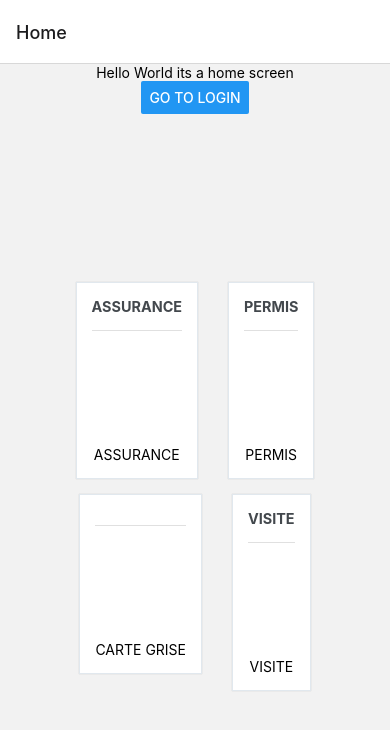
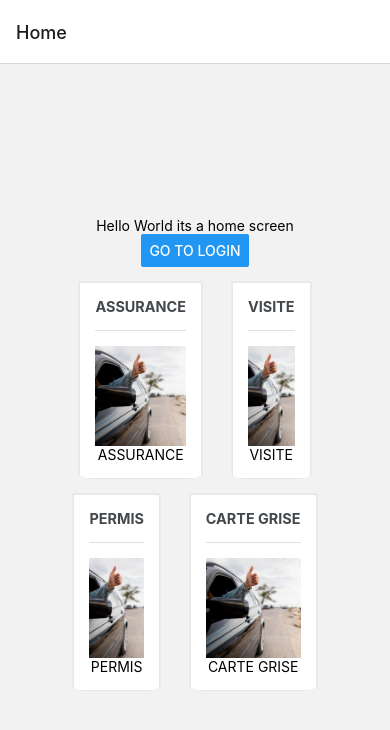
Before and after one commit to amira1811/Controle-routier, a React Native app: screen /Home in a window 390 px wide. Shown: the top 730 px of the page. Built offline with nearby package versions, Linux system fonts and the light colour scheme.

Commit message:
adding qr-code

```diff
--- a/components/Cards.js
+++ b/components/Cards.js
@@ -3,53 +3,10 @@ import { View, Text, StyleSheet, Image, TouchableOpacity } from 'react-native';
 import { Card, Icon } from '@rneui/base';
 
 
-export default function Cards(navigation) {
+export default function Cards() {
     return(
         <View style= {styles.container}>
-            <View style={{flexDirection: 'row'}}>
-                <TouchableOpacity onPress={() => navigation.navigate('Assurance')}>
-                    <Card containerStyle={{}} wrapperStyle={{}}>
-                        <Card.Title>ASSURANCE</Card.Title>
-                        <Card.Divider />
-                        <View style={{ position: "relative", alignItems: "center"}}>
-                            <Card.Image style = {styles.cardImage}  source={require('../assets/img1.jpg')} />
-                            <Text style={styles.text}>ASSURANCE</Text>
-                        </View>
-                    </Card>
-                </TouchableOpacity>
-                <TouchableOpacity onPress={() => navigation.navigate('Permis')}>
-                    <Card containerStyle={{}} wrapperStyle={{}}>
-                        <Card.Title>PERMIS</Card.Title>
-                        <Card.Divider />
-                        <View style={{ position: "relative", alignItems: "center" }} >
-                            <Card.Image style = {styles.cardImage} source={require('../assets/img1.jpg')} />
-                            <Text style={styles.text}>PERMIS</Text>
-                        </View>
-                    </Card>
-                </TouchableOpacity>
-            </View>
-            <View style={{flexDirection: 'row'}}>
-                <TouchableOpacity onPress={() => navigation.navigate('Carte Grise')}>
-                    <Card >
-                        <Card.Title></Card.Title>
-                        <Card.Divider />
-                        <View style={{ position: "relative", alignItems: "center"}}>
-                            <Card.Image style = {styles.cardImage} source={require('../assets/img1.jpg')}/>
-                            <Text style={styles.text}>CARTE GRISE</Text>
-                        </View>
-                    </Card>
-                </TouchableOpacity>
-                <TouchableOpacity onPress={ () => navigation.navigate ('Visite')}>
-                    <Card>
-                        <Card.Title>VISITE</Card.Title>
-                        <Card.Divider />
-                        <View style={{position: "relative", alignItems: "center"}} >
-                        <Card.Image style = {styles.cardImage} source={require('../assets/img1.jpg')} />
-                            <Text style={styles.text}>VISITE</Text>
-                            </View>
-                    </Card>
-                </TouchableOpacity>
-            </View>
+
         </View>
     )
 }
--- a/screens/AssurScreen.js
+++ b/screens/AssurScreen.js
@@ -1,11 +1,20 @@
 import React from "react";
-import { View, Text, StyleSheet } from 'react-native';
+import { View, Text, StyleSheet, Image, TouchableOpacity } from 'react-native';
+import { Card } from "react-native-elements";
 
 
 export default function AssurScreen() {
     return(
         <View style= { styles.container}>
             <Text style={styles.text}>Assurance Screen</Text>
+            <View>
+                <Card>
+                    <Image source={require('../assets/qr-code.jpg')} />
+                </Card>
+            </View>
+
+            <Text style={{color: 'blue', textDecorationLine: 'underline'}}>Renouveler son assurance</Text>
+
         </View>
     )
 }
--- a/screens/CGScreen.js
+++ b/screens/CGScreen.js
@@ -1,11 +1,16 @@
 import React from "react";
-import { View, Text, StyleSheet } from 'react-native';
-
+import { View, Text, StyleSheet, Image } from 'react-native';
+import { Card } from "react-native-elements";
 
 export default function CGScreen() {
     return(
         <View style= { styles.container}>
             <Text style={styles.text}>Carte Grise Screen</Text>
+            <View>
+                <Card>
+                    <Image source={require('../assets/qr-code.jpg')} />
+                </Card>
+            </View>
         </View>
     )
 }
--- a/screens/HomeScreen.js
+++ b/screens/HomeScreen.js
@@ -1,6 +1,6 @@
 import React from "react";
-import { View, Text, StyleSheet, Button, } from 'react-native';
-import Cards from "../components/Cards";
+import { View, Text, StyleSheet, Image, TouchableOpacity, Button } from 'react-native';
+import { Card } from 'react-native-elements';
 
 
 export default function HomeScreen({navigation}) {
@@ -9,8 +9,55 @@ export default function HomeScreen({navigation}) {
       <Text style= {styles.text}>Hello World
           its a home screen
       </Text>
+
       <Button title="Go To Login" onPress={() => navigation.navigate('Login')}></Button>
-      <Cards/>
+
+      <View style={{flexDirection: 'row'}}>
+        <TouchableOpacity style={styles.card} onPress={() => navigation.navigate('Assurance')}>
+          <Card>
+              <Card.Title>ASSURANCE</Card.Title>
+              <Card.Divider />
+              <View style={{ position: "relative", alignItems: "center"}}>
+                  <Image style = {styles.cardImage}  source={require('../assets/img1.jpg')} />
+                  <Text style={styles.text}>ASSURANCE</Text>
+              </View>
+          </Card>
+        </TouchableOpacity>
+        <TouchableOpacity style={styles.card} onPress={() => navigation.navigate('Visite')}>
+          <Card>
+              <Card.Title>VISITE</Card.Title>
+              <Card.Divider />
+              <View style={{position: "relative", alignItems: "center"}} >
+                <Image style = {styles.cardImage} source={require('../assets/img1.jpg')} />
+                <Text style={styles.text}>VISITE</Text>
+              </View>
+          </Card>
+        </TouchableOpacity>
+      </View>
+
+      <View style={{flexDirection: 'row'}}>
+      <TouchableOpacity style={styles.card} onPress={() => navigation.navigate('Permis')}>
+          <Card>
+              <Card.Title >PERMIS</Card.Title>
+              <Card.Divider />
+              <View style={{ position: "relative", alignItems: "center" }} >
+                  <Image style = {styles.cardImage} source={require('../assets/img1.jpg')} />
+                  <Text style={styles.text}>PERMIS</Text>
+              </View>
+          </Card>
+        </TouchableOpacity>
+        <TouchableOpacity style={styles.card} onPress={() => navigation.navigate('Carte Grise')}>
+          <Card >
+              <Card.Title>CARTE GRISE</Card.Title>
+              <Card.Divider />
+              <View style={{ position: "relative", alignItems: "center"}}>
+                  <Image style = {styles.cardImage} source={require('../assets/img1.jpg')}/>
+                  <Text style={styles.text}>CARTE GRISE</Text>
+              </View>
+          </Card>
+        </TouchableOpacity>
+
+      </View>
     </View>
   )
 }
@@ -26,4 +73,13 @@ const styles = StyleSheet.create({
   text: {
     color: 'black'
   },
+  cardImage: {
+    width: '100%',
+    height: 100,
+  },
+  card: {
+    borderRadius: 30,
+    overflow: 'hidden'
+  }
+
 })
--- a/screens/PermisScreen.js
+++ b/screens/PermisScreen.js
@@ -1,11 +1,17 @@
 import React from "react";
-import { View, Text, StyleSheet } from 'react-native';
+import { View, Text, StyleSheet, Image } from 'react-native';
+import { Card } from "react-native-elements";
 
 
 export default function PermisScreen() {
     return(
         <View style= { styles.container}>
             <Text style={styles.text}>Permis Screen</Text>
+            <View>
+                <Card>
+                    <Image source={require('../assets/qr-code.jpg')} />
+                </Card>
+            </View>
         </View>
     )
 }
--- a/screens/VisiteScreen.js
+++ b/screens/VisiteScreen.js
@@ -1,11 +1,18 @@
 import React from "react";
-import { View, Text, StyleSheet } from 'react-native';
-
+import { View, Text, StyleSheet,Image } from 'react-native';
+import { Card } from "react-native-elements";
 
 export default function VisiteScreen() {
     return(
         <View style= { styles.container}>
             <Text style={styles.text}>Visite Screen</Text>
+            <View>
+                <Card>
+                    <Image source={require('../assets/qr-code.jpg')} />
+                </Card>
+            </View>
+
+            <Text style={{color: 'blue', textDecorationLine: 'underline'}}>Demander un Rendez-vous</Text>
         </View>
     )
 }
```
Also changed, not shown: assets/qr-code.jpg (added).
